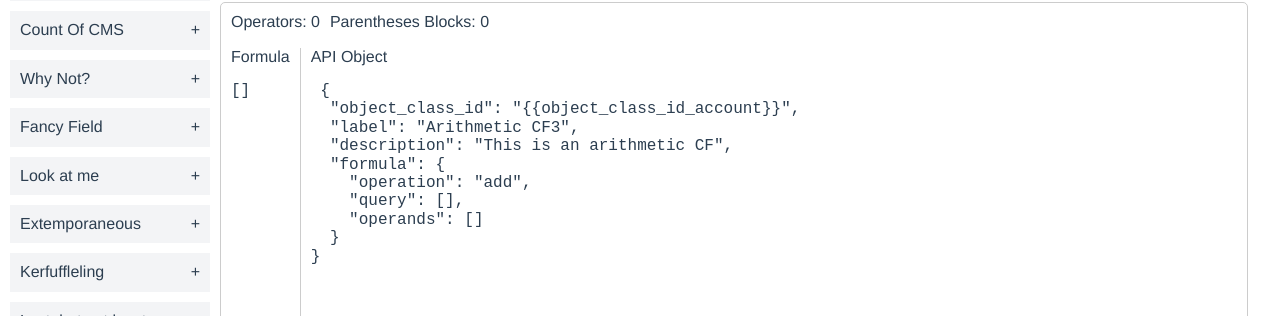
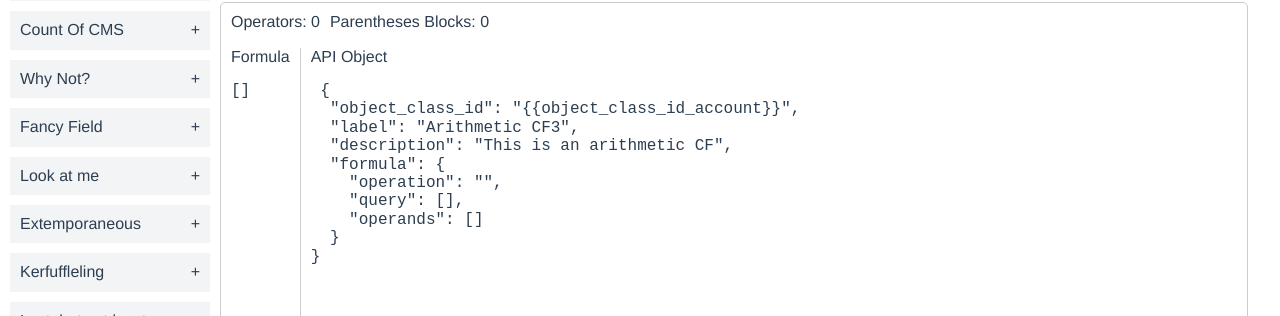
Before and after one commit to mikefritzsche/arithmatic-draggable, a Vue app: page /cf-formula-builder/complex in a window 1280 px wide. Shown: the part 285-601 px from the top of the page. Built offline with nearby package versions, Linux system fonts and the light colour scheme.

Commit message:
add colors for blocks

```diff
--- a/package.json
+++ b/package.json
@@ -8,8 +8,10 @@
     "lint": "vue-cli-service lint"
   },
   "dependencies": {
+    "color2k": "^2.0.0",
     "core-js": "^3.8.3",
     "element-plus": "^2.2.21",
+    "randomcolor": "^0.6.2",
     "tachyons": "4.12.0",
     "uuid": "^9.0.0",
     "vue": "^3.2.13",
--- a/src/components/formula-builder-complex/components/formula-item-base/index.vue
+++ b/src/components/formula-builder-complex/components/formula-item-base/index.vue
@@ -4,7 +4,7 @@
 
 <script>
 export default {
-  name: "index"
+  name: "FormulaItemBase"
 }
 </script>
 
--- a/src/components/formula-builder-complex/index.vue
+++ b/src/components/formula-builder-complex/index.vue
@@ -91,6 +91,8 @@
             group="formulaItems"
             item-key="id"
             handle=".handle"
+            empty-insert-threshold="5"
+            @filter="handleFilter"
             @end="handleOnEnd"
             @start="handleStart"
             @change="handleChange"
@@ -99,8 +101,10 @@
             <template v-if="element.valueType === 'constant'">
               <div class="handle">
                 <el-input
+                    style="width:60px"
                     height="32"
                     v-model="element.value"
+                    input-style="text-align: center"
 
                 />
               </div>
@@ -112,23 +116,17 @@
               </div>
             </template>
             <template v-else>
-              <div class="handle"
-                  style="background-color: white; margin-right: 5px; padding: 3px 5px; height: 32px; width: 32px; border: 1px solid #ccc; border-radius: 5px;">
-                {{ renderElement(element) }}
+              <div
+                  class="handle formula-item operator"
+                  :class="{block: element.value.includes('block')}"
+                  :style="{backgroundColor: element.backgroundColor}"
+              >
+                <span>{{ renderElement(element) }}</span>
               </div>
             </template>
           </template>
         </draggable>
-        <draggable
-            :list="formula"
-            tag="formula-item-base"
 
-        >
-          <template #item="{ element }">
-            <div>{{ element }}</div>
-<!--            <formula-item :formulaItem="element"/>-->
-          </template>
-        </draggable>
 
         <div class="formula-example">
           <div>
@@ -149,7 +147,7 @@
         <div class="formula-object-container">
           <div class="formula-stats mb3">
             <div>Operators: {{ operatorCount }}</div>
-            <div>Parentheses Blocks: {{ parenthesisCount }}</div>
+            <div>Parentheses Blocks: {{ blocksCount }}</div>
           </div>
           <div class="formula-objects-container">
             <div class="formula-object-simple">
@@ -185,7 +183,8 @@ import draggable from 'vuedraggable'
 import FormulaItemBase from './components/formula-item-base/index.vue'
 import {v4 as uuidv4} from 'uuid'
 import Tree from '@/shared/helpers/TreeNode'
-
+const randomColor = require('randomcolor')
+console.log('randomColor: ', randomColor())
 /*
 (((Opportunity Amount + Bonus Amount) / (Count Of CMS + 1)) * 0.33)
 */
@@ -205,6 +204,46 @@ const calculatedFieldFormulaPositionTemplate = {
   }
 }
 // 12345 + 3 * (12 /3)
+const blockColorsGen = [...Array(12).keys()].reduce((acc, color) => {
+  acc.push(`#${Math.floor(Math.random()*16777215).toString(16)}`)
+  return acc
+}, [])
+
+const colorGenRandom = {
+  green: randomColor({
+    count: 10,
+    luminosity: 'dark',
+    hue: 'green'
+  }),
+  blue: randomColor({
+    count: 10,
+    luminosity: 'dark',
+    hue: 'blue'
+  }),
+  red: randomColor({
+    count: 10,
+    luminosity: 'dark',
+    hue: 'red'
+  })
+}
+
+const randomColorCategory = Math.floor(Math.random() * (Object.keys(colorGenRandom).length + 1)) + 1
+console.log('color gen: ', colorGenRandom, randomColorCategory)
+
+const blockColors = [
+  "#5476bd",
+  "#bccf1e",
+  "#862f5a",
+  "#858ac6",
+  "#a7d3c2",
+  "#82bd20",
+  "#156a58",
+  "#d03555",
+  "#4658d6",
+  "#ff1523",
+  "#68044d",
+  "#2b951f"
+]
 
 export default defineComponent({
   name: 'CFBuilderComplex',
@@ -426,8 +465,14 @@ export default defineComponent({
       return Object.keys(this.objectItem)
     },
     apiFormula() {
-      console.log('this.formula.filter(item => item.valueType === \'formula-item\'): ', this.formula.filter(item => item.valueType === 'operator'))
-      const operation = this.operatorCount === 1 ? this.formula.filter(item => item.valueType === 'operator')?.[0].value : 'add'
+      console.log('this.formula.filter(item => item.valueType === \'formula-item\'): ',
+          this.formula.filter(item => item.valueType === 'operator'),
+          this.operatorCount
+      )
+
+      const singleOperator = this.formula.filter(item => item.valueType === 'operator' && !item.value.includes('block'))
+      const hasBlocks = false
+      const operation = this.operatorCount === 1 ? this.formula.filter(item => item.valueType === 'operator')?.[0].value : ''
       return {
         "object_class_id": "{{object_class_id_account}}",
         "label": "Arithmetic CF3",
@@ -468,13 +513,13 @@ export default defineComponent({
     },
     formulaOperands() {
       let position = 0
-      console.log('block indexes: ', this.parenthesesIndexes)
+      console.log('block indexes: ', this.blocksIndexes)
       return this.formula.reduce((acc, item, index) => {
-        console.log('item.valueType: ', item.valueType, item.value, index, this.parenthesesIndexes)
+        console.log('item.valueType: ', item.valueType, item.value, index, this.blocksIndexes)
         // operandPositionTemplate
         // calculatedFieldFormulaPositionemplate
 
-        if (this.parenthesesIndexes.includes(index)) {
+        if (this.blocksIndexes.includes(index)) {
           console.log('create nested group')
           const nestedGroup = {...calculatedFieldFormulaPositionTemplate}
           nestedGroup.value.operands = []
@@ -502,20 +547,20 @@ export default defineComponent({
         return acc
       }, {})
     },
-    parenthesesIndexes() {
-      const allParentheses = []
+    blocksIndexes() {
+      const allBlocks = []
       this.formula.filter((item, index) => {
-        if (item.valueType === 'operator' && item.value.includes('parenthesis')) {
-          allParentheses.push(index)
+        if (item.valueType === 'operator' && item.value.includes('block')) {
+          allBlocks.push(index)
         }
       })
 
       let nextPairIndex = 0
       const indexPairs = []
-      allParentheses.forEach((p, i) => {
-        if (nextPairIndex < allParentheses.length) {
+      allBlocks.forEach((p, i) => {
+        if (nextPairIndex < allBlocks.length) {
           console.log('nextPairIndex: ', nextPairIndex)
-          indexPairs.push([allParentheses[nextPairIndex], allParentheses[nextPairIndex + 1]])
+          indexPairs.push([allBlocks[nextPairIndex], allBlocks[nextPairIndex + 1]])
           nextPairIndex += 2
 
           console.log(p, i)
@@ -523,25 +568,25 @@ export default defineComponent({
       })
       console.log('indexPairs: ', indexPairs)
 
-      console.log('all parentheses: ', this.isValidFormula.isValid, allParentheses)
+      console.log('all allBlocks: ', this.isValidFormula.isValid, allBlocks)
 
       return this.formula.reduce((acc, item, index) => {
-        if (item.valueType === 'operator' && item.value.includes('parenthesis')) {
-          const parenthesis = {
+        if (item.valueType === 'operator' && item.value.includes('block')) {
+          const blocks = {
             index,
             type: item.value.includes('open') ? 'open' : 'close'
           }
-          acc.push(parenthesis)
+          acc.push(blocks)
         }
         return acc
       }, [])
     },
-    parenthesisCount() {
-      const parenthesesLength = this.formula.filter(item => item.valueType === 'operator' && (item.value.includes('parenthesis')))?.length
-      return parenthesesLength > 0 ? parenthesesLength / 2 : parenthesesLength
+    blocksCount() {
+      const blocksLength = this.formula.filter(item => item.valueType === 'operator' && (item.value.includes('block')))?.length
+      return blocksLength > 0 ? blocksLength / 2 : blocksLength
     },
     operatorCount() {
-      return this.formula.filter(item => item.valueType === 'operator')?.length
+      return this.formula.filter(item => item.valueType === 'operator' && !item.value.includes('block'))?.length
     },
 
   },
@@ -578,11 +623,11 @@ export default defineComponent({
 
           // check if currentItem and item are both operators
           // if both are operators, check if either contains 'parenthesis'
-          if (currentItem?.valueType === 'operator' && item?.valueType === 'operator' && (!item?.value.includes('parenthesis') && !currentItem?.value.includes('parenthesis'))) {
+          if (currentItem?.valueType === 'operator' && item?.valueType === 'operator' && (!item?.value.includes('block') && !currentItem?.value.includes('block'))) {
             // console.log('two operators item: ', item)
             isValid = false
             invalidReasons.push('Must have a field or constant between formula-item')
-          } else if (currentItem?.valueType !== 'operator' && item?.valueType !== 'operator' && (!item?.value.includes('parenthesis') && !currentItem?.value.includes('parenthesis'))) {
+          } else if (currentItem?.valueType !== 'operator' && item?.valueType !== 'operator' && (!item?.value.includes('block') && !currentItem?.value.includes('block'))) {
             // console.log('two fields/constants item: ', item)
             isValid = false
             invalidReasons.push('Must have an formula-item between a field or constant')
@@ -696,6 +741,7 @@ export default defineComponent({
           valueType: 'operator',
           value,
           blockGroupId: '0',
+          backgroundColor: `#${Math.floor(Math.random()*16777215).toString(16)}`
         }
       }
       return {
@@ -710,7 +756,6 @@ export default defineComponent({
     },
     handleChange(evt) {
       if (evt.added) {
-        console.log('change evt added: ', evt)
         // handle blocks
         if (typeof evt?.added?.element?.value === 'string' && evt.added?.element?.value.includes('block_open')) {
           const {element, newIndex} = evt.added
@@ -725,7 +770,12 @@ export default defineComponent({
           })
 
           this.formula.splice(newIndex + 1, 0, closeElement)
-          console.log('handleChange: ', [evt, newIndex, element, closeElement, closeElement.id])
+
+          console.log('handleChange: ', [
+            evt, newIndex, element,
+            closeElement, closeElement.id,
+            this.formula[newIndex],
+          ])
 
           console.log(this.formula)
         }
@@ -744,12 +794,17 @@ export default defineComponent({
 
           this.updateGroupBlockId(index)
 
-          console.log('change constant/object_attribute: ', {added: evt.added, index})
+          console.log('change constant/object_attribute: ', {moved: evt.moved, index})
         }
       }
       else if (evt.removed) {
         console.log('change evt removed: ', evt.moved)
       }
+    },
+
+    handleFilter(evt) {
+      console.log('handleFilter: ', evt)
+
     },
     handleStart(evt) {
       this.drag = true
@@ -857,6 +912,23 @@ export default defineComponent({
   text-align: left;
 }
 
+.formula-item {
+  &.operator {
+    display: flex;
+    justify-content: center;
+    align-items: center;
+    margin-right: 5px;
+    padding: 3px 5px;
+    height: 32px;
+    width: 32px;
+    border: 1px solid #ccc;
+    border-radius: 5px;
+    background-color: #42b983;
+    &.block {
+      //background-color: #ccc;
+    }
+  }
+}
 .formula-object-container {
   // display: flex;
   border: 1px solid #ccc;
--- a/src/components/formula-builder-simple/index.vue
+++ b/src/components/formula-builder-simple/index.vue
@@ -261,6 +261,7 @@ export default defineComponent({
     createBlock(element = null) {
       console.log('createBlock element: ', element)
       return
+      // eslint-disable-next-line
       this.formula.push({
         id: uuidv4(),
         operation: '',
```
Also changed, not shown: 1 other file (tests, documents, lock files or other folders).
